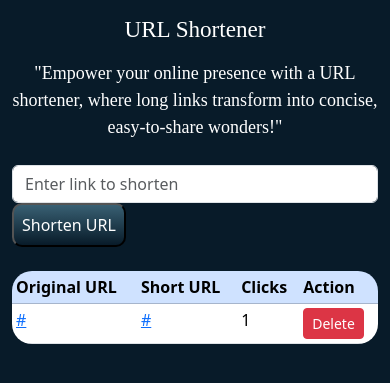
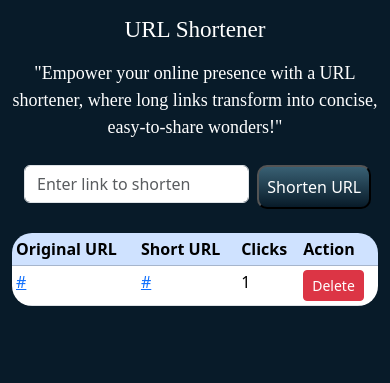
Before and after one commit to Irene1c/BrevityLink, a Flask app: page / in a window 390 px wide. Shown: the part 59-442 px from the top of the page. Run offline with Flask 3, Linux system fonts and the light colour scheme; a user stored in the database is signed in; tables that the repository leaves empty hold one stand-in row (values such as "Sample post"); parts of the project's set-up code (start-up, migrations or seed data) failed here and were passed over.

Commit message:
Update: Add styles using bootstrap to ensure responsive web design

```diff
--- a/server/templates/base.html
+++ b/server/templates/base.html
@@ -59,7 +59,7 @@
   {% endwith %}
 
   <body>
-    <div class="cointainer">
+    <div class="cointainer d-flex flex-column align-items-center justify-content-center">
       {% block content %}{% endblock %}
     </div>
 
--- a/server/templates/home.html
+++ b/server/templates/home.html
@@ -6,13 +6,13 @@
 <div class="container mt-3">
   <h3 class="mb-3">URL Shortener</h3>
   <p class="mb-4">"Empower your online presence with a URL shortener, where long links transform into concise, easy-to-share wonders!"</p>
-  <form method="POST">
-    <div class="row">
-      <div class="col-md-10">
+  <form method="POST" class="container">
+    <div class="row g-2">
+      <div class="col-8 col-lg-10">
         {{ form.hidden_tag() }}
         {{ form.long_url(id="long_url", class="form-control", placeholder="Enter link to shorten") }}
       </div>
-      <div class="col-md-2">
+      <div class="col-4 col-lg-2">
 	{{ form.submit() }}
       </div>
     </div>
```
